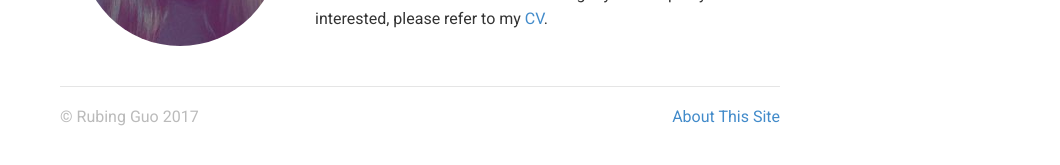
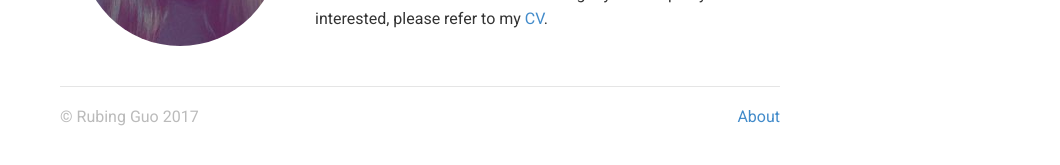
Before and after one commit to flower-joke/peanutshells.github.io, a Jekyll site: the page built from index.html, in a window 1280 px wide. Shown: the part 274-439 px from the top of the page, without its empty margins (220-1280 px from the left). Built offline with Jekyll 4.4.1, drawn with Linux system fonts in a browser that asks for light colours; nearby versions of some CDN libraries; comment, search, counter and statistics services are not loaded.

Commit message:
Update footer.html

```diff
--- a/_includes/footer.html
+++ b/_includes/footer.html
@@ -4,7 +4,7 @@
 		<span>&copy; Rubing Guo 2017</span>
 	</div>
 	<div class="col-sm-4 col-xs-4">
-		<span class="pull-right"><a href="/about" title="About this site">About this site</a></span>
+		<span class="pull-right"><a href="/about" title="About">About</a></span>
 	</div>
 	</div>
 </div> <!-- /footer -->
```
